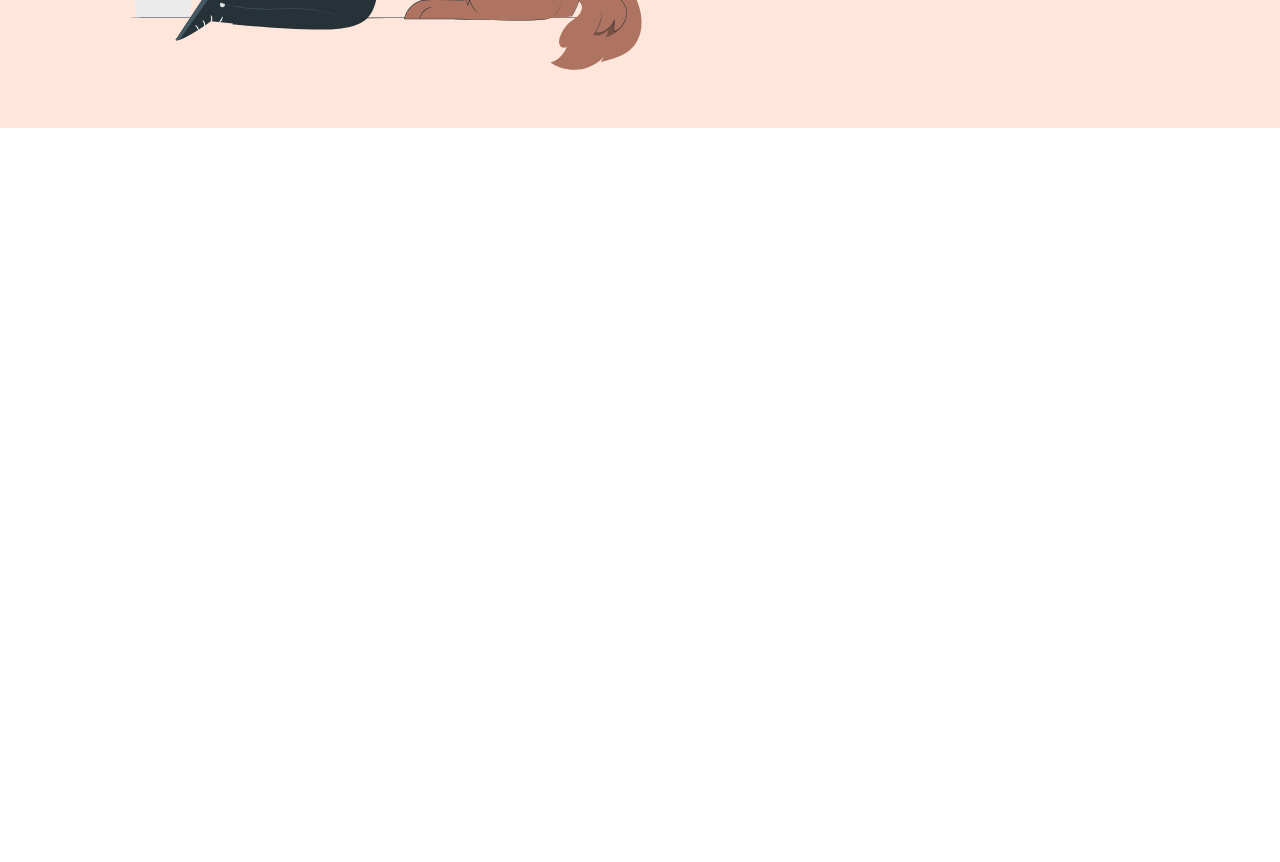
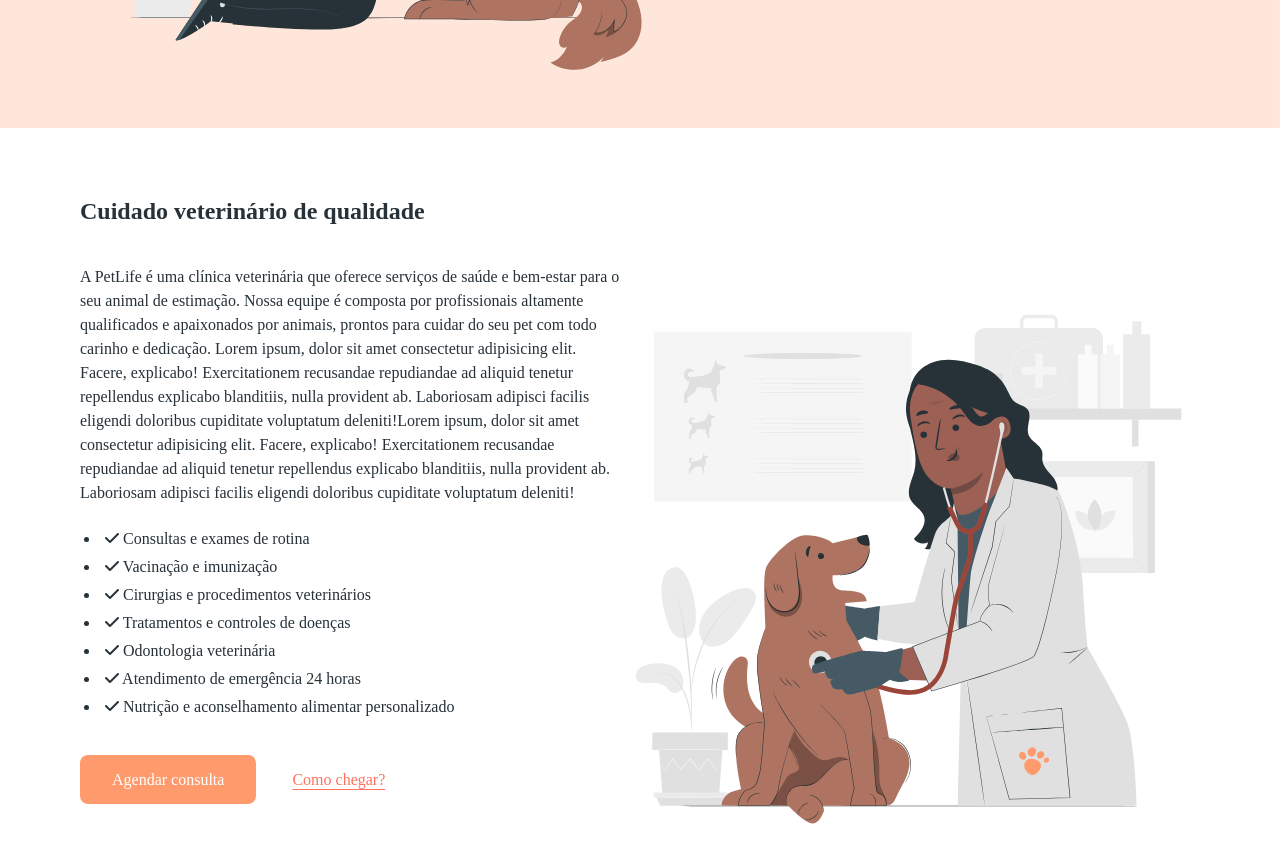
Before and after one commit to PauloHenrique2GBram/petcare, a plain HTML site: page index.html in a window 1280 px wide. Shown: the part 566-1428 px from the top of the page. Before the commit the page ends 800 px from the top, so only its background shows below. Drawn offline with Linux system fonts and the light colour scheme.

Commit message:
Adicionando feature clinica, atualização de css e html e adição de imagens

```diff
--- a/css/main.css
+++ b/css/main.css
@@ -35,15 +35,51 @@ nav a{
     padding: 80px 80px 24px 80px;
     position: relative;
 }
-h1,h2{
+#clinica{
+    display: flex;
+    align-items: center;
+    justify-content: center;
+    padding: 80px 80px 24px 80px;
+    position: relative;
+}
+.divClinica{
+    padding-bottom:120px;
+    flex-direction: column;
+}
+.ulClinica li{
+    padding: 5px;
+}
+.botoes{
+    margin-top: 30px;
+}
+.botao2{
+    margin-top: 100px;
+    background-color: #ff9a6c;
+    border-radius: 8px;
+    color: #fff;
+    text-decoration: none;
+    padding: 16px 32px;
+}
+h1{
     font-weight: 600;
     font-size: 32px;
     margin-bottom: 32px;
+}
+
+ul{
+    padding: 20px;
+}
+h2{
+    margin-bottom: 40px;
 }
 .paragrafo{
     line-height:150%;
     margin-bottom: 64px;
 }
+.paragrafo2{
+    line-height:150%;
+}
+
 .botao{
     background-color: #ff9a6c;
     border-radius: 8px;
--- a/index.html
+++ b/index.html
@@ -1,5 +1,6 @@
 <!DOCTYPE html>
 <html lang="en">
+
 <head>
     <meta charset="UTF-8">
     <meta name="viewport" content="width=device-width, initial-scale=1.0">
@@ -9,8 +10,10 @@
     <link rel="preconnect" href="https://fonts.googleapis.com">
     <link rel="preconnect" href="https://fonts.gstatic.com" crossorigin>
     <link href="https://fonts.googleapis.com/css2?family=Roboto:wght@400;500&display=swap" rel="stylesheet">
-    <link rel="stylesheet" href="https://cdnjs.cloudflare.com/ajax/libs/font-awesome/6.0.0-beta3/css/all.min.css" integrity="sha384-k6RqeWeci5ZR/Lv4MR0sA0FfDOM8d7x1z5l5e5c5e5e5e5e5e5e5e5e5e5e5e5" crossorigin="anonymous">
+    <link rel="stylesheet" href="https://cdnjs.cloudflare.com/ajax/libs/font-awesome/6.0.0-beta3/css/all.min.css"
+        integrity="sha384-k6RqeWeci5ZR/Lv4MR0sA0FfDOM8d7x1z5l5e5c5e5e5e5e5e5e5e5e5e5e5e5" crossorigin="anonymous">
 </head>
+
 <body>
     <header class="menu">
         <a href="index.html" class="logo">
@@ -28,24 +31,72 @@
         <section id="inicio">
             <img src="./img/start-img.svg" alt="Ilustração de uma mulher com um cachorro" width="580" height="580">
 
-            <img class="absolute" src="./img/shape.svg" alt="Banner decorativo">
-
             <div>
                 <h1>Cuidados para dar uma vida longa para seu pet</h1>
                 <p class="paragrafo">
-                    A PetLife é uma clínica veterinária que oferece serviços de saúde e bem-estar para o seu animal de estimação. Nossa equipe é composta por profissionais altamente qualificados e apaixonados por animais, prontos para cuidar do seu pet com todo carinho e dedicação. Lorem ipsum, dolor sit amet consectetur adipisicing elit. Facere, explicabo! Exercitationem recusandae repudiandae ad aliquid tenetur repellendus explicabo blanditiis, nulla provident ab. Laboriosam adipisci facilis eligendi doloribus cupiditate voluptatum deleniti!
+                    A PetLife é uma clínica veterinária que oferece serviços de saúde e bem-estar para o seu animal de
+                    estimação. Nossa equipe é composta por profissionais altamente qualificados e apaixonados por
+                    animais, prontos para cuidar do seu pet com todo carinho e dedicação. Lorem ipsum, dolor sit amet
+                    consectetur adipisicing elit. Facere, explicabo! Exercitationem recusandae repudiandae ad aliquid
+                    tenetur repellendus explicabo blanditiis, nulla provident ab. Laboriosam adipisci facilis eligendi
+                    doloribus cupiditate voluptatum deleniti!
                 </p>
 
-                <a class="botao" href="https://wa.me/551146194328?text=Olá, preciso de ajuda com meu pet!" target="_blank">Marque sua consulta</a>
+                <a class="botao" href="https://wa.me/551146194328?text=Olá, preciso de ajuda com meu pet!"
+                    target="_blank">Marque sua consulta</a>
                 <a class="botao-transparente" href="#clinica">Conheça nossa clínica</a>
             </div>
 
+            <img class="absolute" src="./img/shape.svg" alt="Banner decorativo">
         </section>
 
-        <section id="clinica"></section>
-        <section id="farmacia"></section>
-        <section id="duvida"></section>
+        <section id="clinica">
+
+
+            <div class="divClinica">
+                <h2>Cuidado veterinário de qualidade</h2>
+                <p class="paragrafo2">
+                    A PetLife é uma clínica veterinária que oferece serviços de saúde e bem-estar para o seu animal
+                    de estimação. Nossa equipe é composta por profissionais altamente qualificados e apaixonados por
+                    animais, prontos para cuidar do seu pet com todo carinho e dedicação. Lorem ipsum, dolor sit
+                    amet consectetur adipisicing elit. Facere, explicabo! Exercitationem recusandae repudiandae ad
+                    aliquid tenetur repellendus explicabo blanditiis, nulla provident ab. Laboriosam adipisci
+                    facilis eligendi doloribus cupiditate voluptatum deleniti!Lorem ipsum, dolor sit
+                    amet consectetur adipisicing elit. Facere, explicabo! Exercitationem recusandae repudiandae ad
+                    aliquid tenetur repellendus explicabo blanditiis, nulla provident ab. Laboriosam adipisci
+                    facilis eligendi doloribus cupiditate voluptatum deleniti!
+                </p>
+                <ul class="ulClinica">
+                    <li><i class="fas fa-check"></i> Consultas e exames de rotina</li>
+                    <li><i class="fas fa-check"></i> Vacinação e imunização</li>
+                    <li><i class="fas fa-check"></i> Cirurgias e procedimentos veterinários</li>
+                    <li><i class="fas fa-check"></i> Tratamentos e controles de doenças</li>
+                    <li><i class="fas fa-check"></i> Odontologia veterinária</li>
+                    <li><i class="fas fa-check"></i> Atendimento de emergência 24 horas</li>
+                    <li><i class="fas fa-check"></i> Nutrição e aconselhamento alimentar personalizado</li>
+                </ul>
+
+                <div class="botoes">
+                    <a class="botao2" href="#farmacia">Agendar consulta</a>
+                    <a class="botao-transparente" href="#duvida">Como chegar?</a>
+                </div>
+            </div>
+
+
+
+            <img src="./img/clinic-img.svg" alt="Ilustração de uma mulher veterinária com um cachorro" width="580"
+                height="580">
+
+        </section>
+
+        <section id="farmacia">
+        </section>
+
+        <section id="duvida">
+
+        </section>
     </main>
 
 </body>
+
 </html>
```
Also changed, not shown: img/clinic-img.svg (added).
